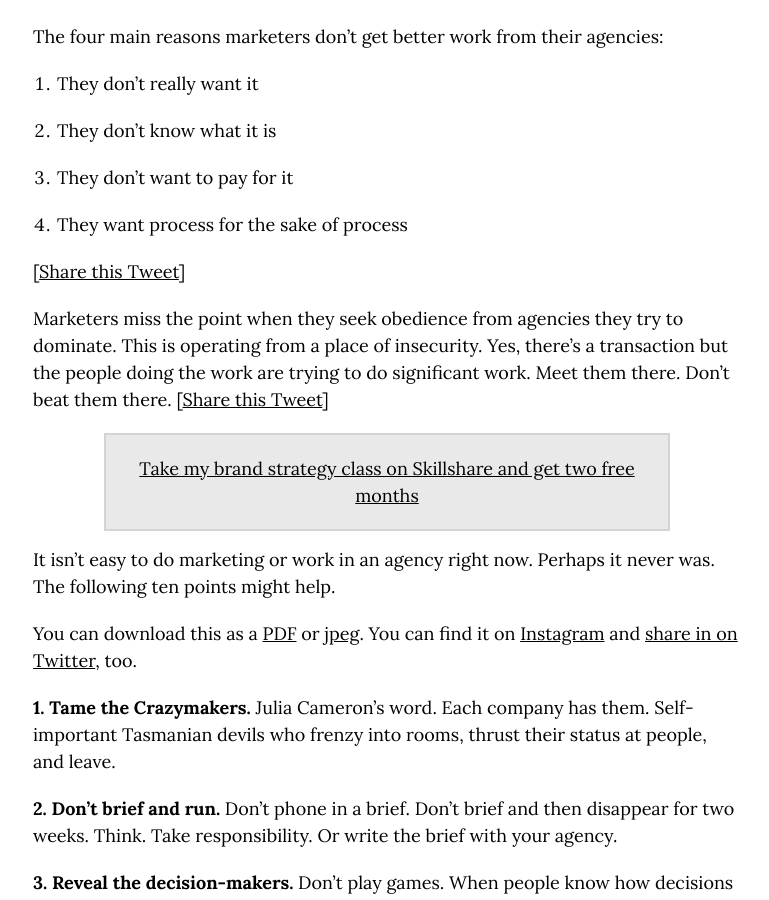
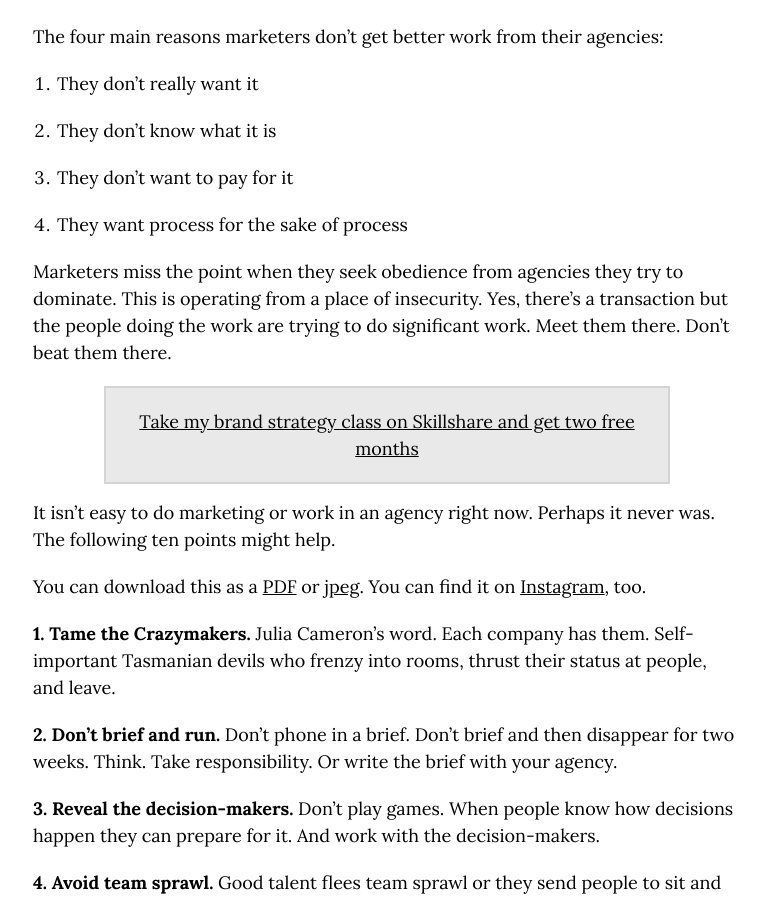
Before and after one commit to markhpollard/markhpollard.github.io, a Jekyll site: the page built from _posts/2018-12-13-how-to-get-better-creative-work-from-your-agencies.markdown, in a window 1280 px wide and 900 px high, scrolled down 956 px. Shown: the whole window, without its empty margins (253-1022 px from the left). Built offline with Jekyll 4.4.1, drawn with Linux system fonts in a browser that asks for light colours; nearby versions of some CDN libraries.

Commit message:
Updated How To Get Better Creative Work From Your Agencies

```diff
--- a/_posts/2018-12-13-how-to-get-better-creative-work-from-your-agencies.markdown
+++ b/_posts/2018-12-13-how-to-get-better-creative-work-from-your-agencies.markdown
@@ -27,15 +27,13 @@ The four main reasons marketers don’t get better work from their agencies:
 
 4. They want process for the sake of process
 
-\[[Share this Tweet](https://twitter.com/markpollard/status/1072668809058795520)\]
-
-Marketers miss the point when they seek obedience from agencies they try to dominate. This is operating from a place of insecurity. Yes, there’s a transaction but the people doing the work are trying to do significant work. Meet them there. Don’t beat them there. \[[Share this Tweet](https://twitter.com/markpollard/status/1072845780422135809)\]
+Marketers miss the point when they seek obedience from agencies they try to dominate. This is operating from a place of insecurity. Yes, there’s a transaction but the people doing the work are trying to do significant work. Meet them there. Don’t beat them there.
 
 {% include promo.html %}
 
 It isn't easy to do marketing or work in an agency right now. Perhaps it never was. The following ten points might help.
 
-You can download this as a [PDF](http://www.markpollard.net/uploads/How-to-get-better-creative-work.pdf) or [jpeg](http://www.markpollard.net/uploads/How-to-get-better-creative-work.jpeg). You can find it on [Instagram](https://www.instagram.com/p/BrS480ChXkT/) and [share in on Twitter](https://twitter.com/markpollard/status/1072938399097589760), too.
+You can download this as a [PDF](http://www.markpollard.net/uploads/How-to-get-better-creative-work.pdf) or [jpeg](http://www.markpollard.net/uploads/How-to-get-better-creative-work.jpeg). You can find it on [Instagram](https://www.instagram.com/p/BrS480ChXkT/), too.
 
 **1. Tame the Crazymakers.**
 Julia Cameron’s word. Each company has them. Self-important Tasmanian devils who frenzy into rooms, thrust their status at people, and leave.
```
